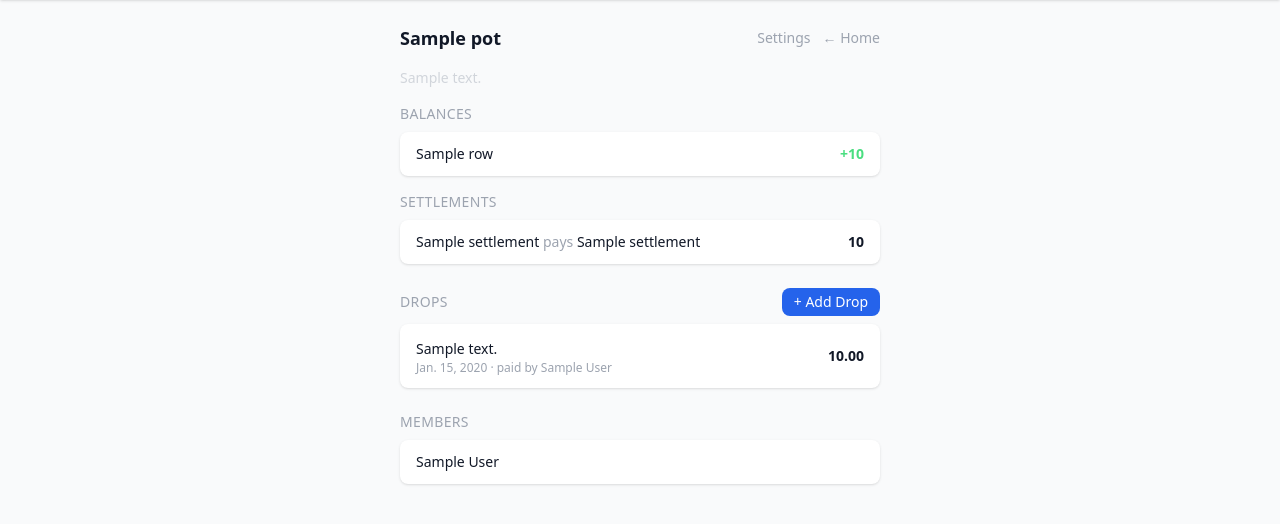
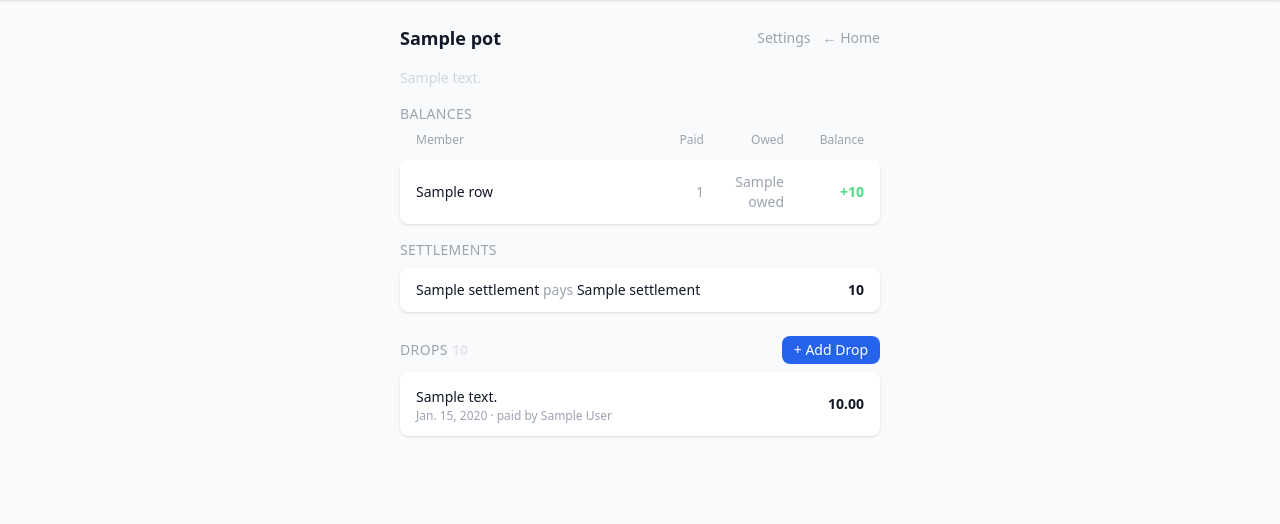
Before and after one commit to rgezikov/common-pot, a Django app: template pots/templates/pot_detail.html in a window 1280 px wide. Shown: the part 52-576 px from the top of the page. Run offline with Django 5.2, Linux system fonts and the light colour scheme; tables that the repository leaves empty hold one stand-in row (values such as "Sample post"); the template is opened without the code that fills it: values that come from a table or form of the project are taken from there, most other values are stand-ins (such as "Sample title", 1, 10 or a date in 2020); some libraries are stand-ins or nearby versions.

Commit message:
Phase 6.1: Richer balances table, drop total, remove members section
- Balances now shows Paid/Owed/Balance columns per member
- Members section removed from pot detail (duplicated in balances)
- Total drop amount shown next to Drops heading

Co-Authored-By: Claude Sonnet 4.6 <noreply@anthropic.com>

```diff
--- a/pots/templates/pot_detail.html
+++ b/pots/templates/pot_detail.html
@@ -16,11 +16,19 @@
     <h3 class="text-sm font-medium text-gray-400 uppercase tracking-wide mb-2">Balances</h3>
     {% if balance_rows %}
         <ul class="space-y-2 mb-4">
+            <li class="flex text-xs text-gray-400 px-4 pb-1">
+                <span class="flex-1">Member</span>
+                <span class="w-20 text-right">Paid</span>
+                <span class="w-20 text-right">Owed</span>
+                <span class="w-20 text-right">Balance</span>
+            </li>
         {% for row in balance_rows %}
-            <li class="flex justify-between bg-white dark:bg-gray-800 rounded-lg px-4 py-3 shadow text-sm">
-                <span>{{ row.name }}</span>
-                <span class="font-semibold {% if row.amount > 0 %}text-green-400{% elif row.amount < 0 %}text-red-400{% else %}text-gray-400{% endif %}">
-                    {% if row.amount > 0 %}+{% endif %}{{ row.amount }}
+            <li class="flex items-center bg-white dark:bg-gray-800 rounded-lg px-4 py-3 shadow text-sm">
+                <span class="flex-1">{{ row.name }}</span>
+                <span class="w-20 text-right text-gray-400">{{ row.paid }}</span>
+                <span class="w-20 text-right text-gray-400">{{ row.owed }}</span>
+                <span class="w-20 text-right font-semibold {% if row.balance > 0 %}text-green-400{% elif row.balance < 0 %}text-red-400{% else %}text-gray-400{% endif %}">
+                    {% if row.balance > 0 %}+{% endif %}{{ row.balance }}
                 </span>
             </li>
         {% endfor %}
@@ -47,7 +55,9 @@
 
 <div class="mb-6">
     <div class="flex items-center justify-between mb-2">
-        <h3 class="text-sm font-medium text-gray-400 uppercase tracking-wide">Drops</h3>
+        <h3 class="text-sm font-medium text-gray-400 uppercase tracking-wide">
+            Drops{% if drops_total %} <span class="font-semibold text-gray-200 normal-case">{{ drops_total }}</span>{% endif %}
+        </h3>
         <a href="{% url 'add_drop' pot.invite_token %}" class="bg-blue-600 hover:bg-blue-700 text-white text-sm font-medium px-3 py-1 rounded-lg">+ Add Drop</a>
     </div>
     {% if drops %}
@@ -68,22 +78,4 @@
         <p class="text-gray-400 text-sm">No drops yet.</p>
     {% endif %}
 </div>
-
-<div>
-    <h3 class="text-sm font-medium text-gray-400 uppercase tracking-wide mb-2">Members</h3>
-    <ul class="space-y-2">
-    {% for member in members %}
-        <li class="flex items-center justify-between bg-white dark:bg-gray-800 rounded-lg px-4 py-3 shadow text-sm">
-            <span>{{ member.name }}</span>
-            {% if member.can_remove %}
-                <form method="post" action="{% url 'remove_member' pot.invite_token member.id %}"
-                    onsubmit="return confirm('Remove {{ member.name }} from this pot?')">
-                    {% csrf_token %}
-                    <button type="submit" class="text-xs text-red-400 hover:text-red-300">Remove</button>
-                </form>
-            {% endif %}
-        </li>
-    {% endfor %}
-    </ul>
-</div>
 {% endblock %}
--- a/pots/views.py
+++ b/pots/views.py
@@ -63,14 +63,16 @@ def pot_detail(request, token):
     member_names = {m.id: m.name for m in members}
     settlements = calculate_settlements(balances, member_names)
     balance_rows = sorted(
-        [{'name': member_names[mid], 'amount': amt} for mid, amt in balances.items()],
-        key=lambda r: r['amount'],
+        [{'name': member_names[mid], **v} for mid, v in balances.items()],
+        key=lambda r: r['balance'],
         reverse=True,
     )
+    drops_total = sum(d.amount for d in drops)
     return render(request, 'pot_detail.html', {
         'pot': pot,
         'members': members,
         'drops': drops,
+        'drops_total': drops_total,
         'balance_rows': balance_rows,
         'settlements': settlements,
     })
```
Also changed, not shown: docs/design/phases/phase-6.1-balances-detail/dod.md (added, +6 -0 lines), docs/design/phases/phase-6.1-balances-detail/spec.md (added, +9 -0 lines), pots/balances.py (+12 -11 lines), pots/tests/test_balances.py (+30 -18 lines).
